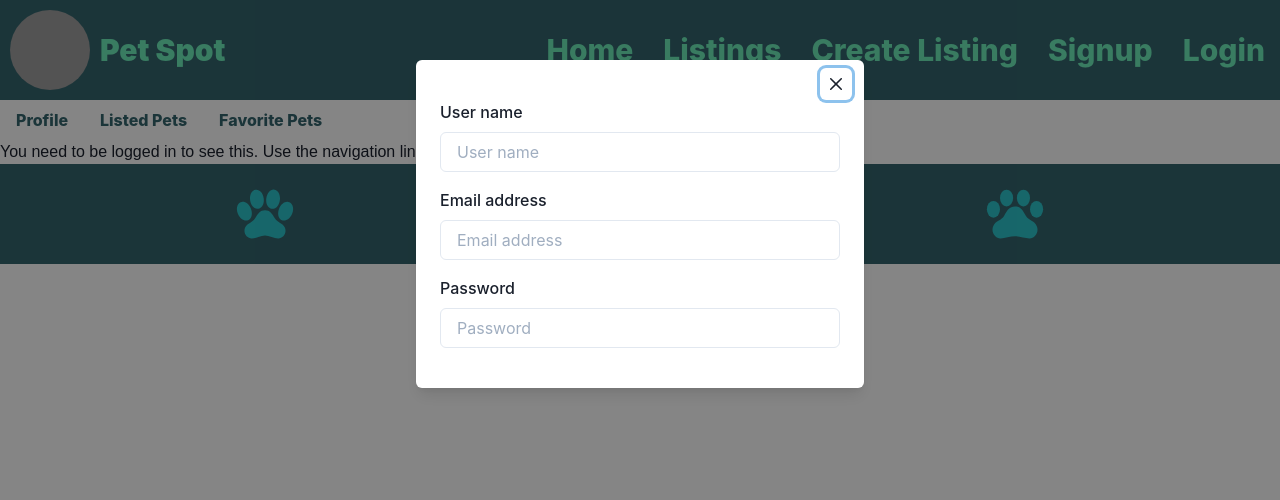
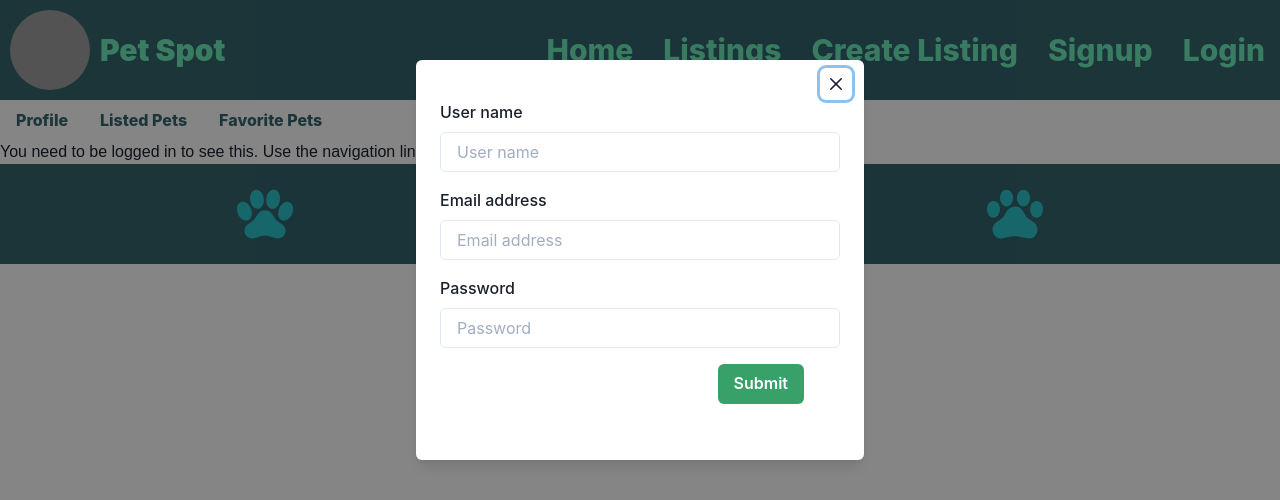
Before and after one commit to youssefkaroui/pets-spot, a React (Create React App) app in the folder client/: page /dashboard in a window 1280 px wide. Both pictures are taken after a click on the link "Signup". Shown: the top 500 px of the page. Built offline with nearby package versions, Linux system fonts and the light colour scheme; no server answers; grey boxes are pictures that could not be loaded.

Commit message:
added submit buttons to login.js and signup.js

```diff
--- a/client/src/components/Login.js
+++ b/client/src/components/Login.js
@@ -17,7 +17,7 @@ import {
 import { DefaultContext } from "react-icons/lib";
 
 function LoginForm  () {
-
+  const { isOpen, onOpen, onClose } = useDisclosure()
   const initialRef = React.useRef()
   const finalRef = React.useRef()
 
@@ -36,6 +36,13 @@ function LoginForm  () {
               <Input placeholder='Password' />
             </FormControl>
 
+            <ModalFooter>
+            <Button colorScheme='green' mr={3}>
+              Submit
+            </Button>
+
+          </ModalFooter>
+
 
     </>
   );
--- a/client/src/components/Signup.js
+++ b/client/src/components/Signup.js
@@ -38,6 +38,12 @@ const SignUpForm = () => {
             <Input placeholder='Password' />
           </FormControl>
 
+          <ModalFooter>
+            <Button colorScheme='green' mr={3}>
+              Submit
+            </Button>
+          </ModalFooter>
+
     </>
   );
 };
```
